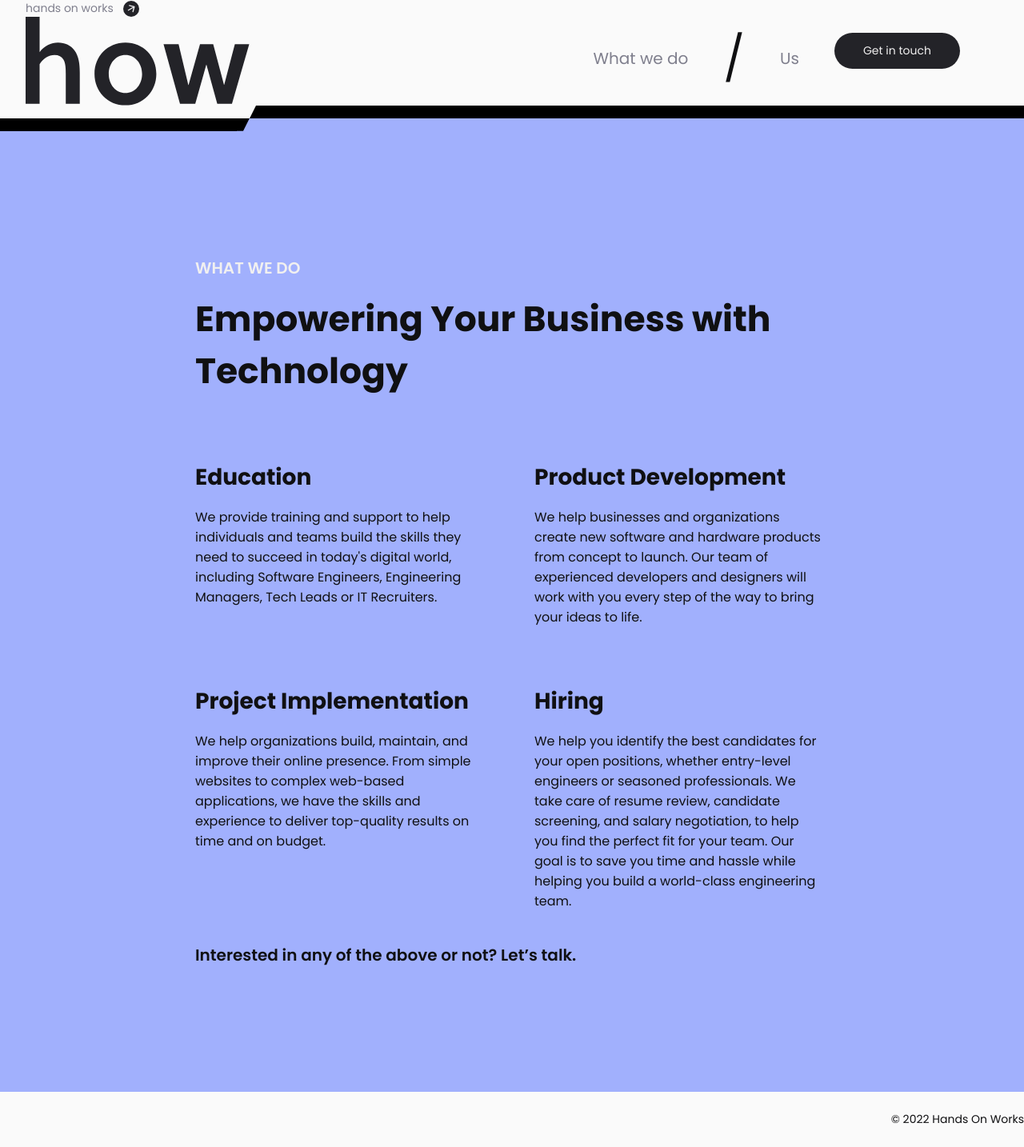
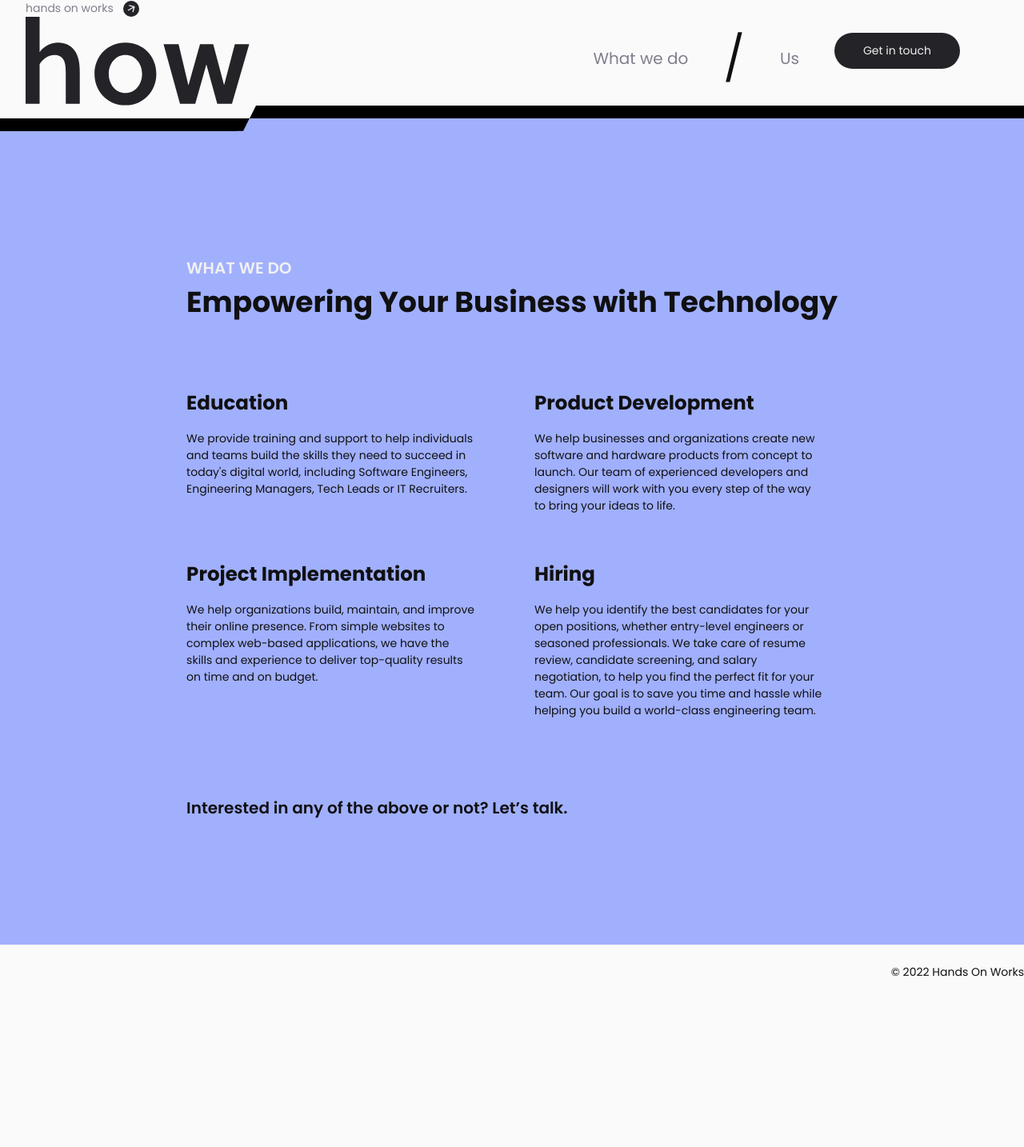
Before and after one commit to wedohow/wedohow.com, a Jekyll site: the page built from what-we-do.html, in a window 1280 px wide. Shown: the whole page at 80% size. Built offline with Jekyll 4.4.1, drawn with Linux system fonts in a browser that asks for light colours; after the commit the page ends 1250 px from its top, so only the background shows below that.

Commit message:
Adjust pages based on media queries

```diff
--- a/_sass/components.scss
+++ b/_sass/components.scss
@@ -2,4 +2,5 @@
 @import "components/footer";
 @import "components/main";
 @import "components/link";
+@import "components/article";
 @import "components/hr";
--- /dev/null
+++ b/_sass/components/article.scss
@@ -0,0 +1,55 @@
+.articles-container {
+  width: 100%;
+
+  &.articles-short {
+    article {
+      max-width: 360px;
+      height: auto;
+    }
+  }
+
+  &.single-column {
+    display: flex;
+    align-items: center;
+    flex-direction: column;
+  }
+
+  &.two-column {
+    display: grid;
+    gap: 0px 56px;
+
+    @include media("extra-small", "small") {
+      grid-template-columns: repeat(1, 1fr);
+    }
+
+    @include media("medium") {
+      grid-template-columns: repeat(2, 1fr);
+    }
+  }
+}
+
+article {
+  @include media("extra-small") {
+    margin-bottom: nth($spaces, 10);
+
+    p {
+      margin-top: nth($spaces, 2);
+    }
+  }
+
+  @include media("small") {
+    margin-bottom: nth($spaces, 10);
+
+    p {
+      margin-top: nth($spaces, 3);
+    }
+  }
+
+  @include media("medium") {
+    margin-bottom: nth($spaces, 14);
+
+    p {
+      margin-top: nth($spaces, 4);
+    }
+  }
+}
--- a/_sass/core.scss
+++ b/_sass/core.scss
@@ -5,9 +5,7 @@
   font-weight: 400;
   color: $high-emphasis;
   background: $background;
-}
 
-body {
   @include media("extra-small") {
     font-size: nth($spaces, 3);
   }
@@ -18,6 +16,11 @@
 
   @include media("large") {
     font-size: nth($spaces, 4);
+  }
+}
+
+body {
+  @include media("large") {
     padding: nth($spaces, 9) nth($spaces, 14) nth($spaces, 7) nth($spaces, 14);
   }
 
@@ -29,3 +32,48 @@
 strong {
   font-weight: 600;
 }
+
+h1,
+h2 {
+  font-weight: 700;
+}
+
+h3,
+h4 {
+  font-weight: 600;
+}
+
+h1 {
+  font-size: 2rem;
+}
+
+h2 {
+  font-size: 1.75rem;
+}
+
+h3 {
+  font-size: 1.5rem;
+}
+
+h4 {
+  font-size: 1.25rem;
+}
+
+main {
+  .content {
+    @include media("extra-small") {
+      max-width: 295px;
+      margin: 68px auto;
+    }
+
+    @include media("small") {
+      width: 383px;
+      margin: 104px auto;
+    }
+
+    @include media("medium") {
+      width: 792px;
+      margin: 140px auto;
+    }
+  }
+}
--- a/_sass/pages/us.scss
+++ b/_sass/pages/us.scss
@@ -9,25 +9,3 @@
     }
   }
 }
-
-.members-container {
-  @extend .my-14;
-  display: flex;
-  flex-direction: column;
-}
-
-.member {
-  @extend .mb-7;
-  width: 360px;
-  height: auto;
-}
-
-.member-title {
-  font-size: nth($spaces, 7);
-  font-weight: 700;
-}
-
-.member-text {
-  @extend .mt-4;
-  font-size: nth($spaces, 4);
-}
--- a/_sass/pages/what-we-do.scss
+++ b/_sass/pages/what-we-do.scss
@@ -12,13 +12,41 @@
   .what-we-do {
     display: flex;
     flex-direction: column;
-    max-width: 792px;
-    margin: 140px auto;
   }
 
   .brief {
     width: 100%;
     text-align: left;
+
+    @include media("extra-small") {
+      margin-bottom: nth($spaces, 10);
+
+      h1 {
+        font-size: nth($spaces, 7);
+      }
+    }
+
+    @include media("small") {
+      margin-bottom: nth($spaces, 10);
+
+      h1 {
+        font-size: nth($spaces, 8);
+      }
+    }
+
+    @include media("medium") {
+      margin-bottom: nth($spaces, 20);
+
+      h1 {
+        font-size: nth($spaces, 9);
+      }
+    }
+
+    @include media("large") {
+      h1 {
+        font-size: nth($spaces, 11);
+      }
+    }
   }
 
   .brief-title {
@@ -28,33 +56,6 @@
     text-transform: uppercase;
   }
 
-  .brief-text {
-    font-size: nth($spaces, 11);
-    font-weight: 700;
-  }
-
-  .services-container {
-    display: grid;
-    width: 100%;
-    gap: 72px 56px;
-    grid-template-columns: repeat(2, 1fr);
-  }
-
-  .service {
-    width: 360px;
-    height: auto;
-  }
-
-  .service-title {
-    font-size: nth($spaces, 7);
-    font-weight: 700;
-  }
-
-  .service-text {
-    @extend .mt-4;
-    font-size: nth($spaces, 4);
-  }
-
   .interested {
     @extend .mt-10;
     font-size: nth($spaces, 5);
--- a/what-we-do.html
+++ b/what-we-do.html
@@ -5,38 +5,48 @@
 ---
 
 <div class="what-we-do">
-  <div class="brief mb-20">
+  <div class="brief">
     <div class="brief-title">What we do</div>
-    <div class="brief-text mt-4">
-      Empowering Your Business with Technology
-    </div>
+    <h1>Empowering Your Business with Technology</h1>
   </div>
 
-  <div class="services-container">
-    <div class="service">
-      <div class="service-title">Education</div>
-      <div class="service-text">
-        We provide training and support to help individuals and teams build the skills they need to succeed in today's digital world, including Software Engineers, Engineering Managers, Tech Leads or  IT Recruiters.
-      </div>
-    </div>
-    <div class="service">
-      <div class="service-title">Product Development</div>
-      <div class="service-text">
-        We help businesses and organizations create new software and hardware products from concept to launch. Our team of experienced developers and designers will work with you every step of the way to bring your ideas to life.
-      </div>
-    </div>
-    <div class="service">
-      <div class="service-title">Project Implementation</div>
-      <div class="service-text">
-        We help organizations build, maintain, and improve their online presence. From simple websites to complex web-based applications, we have the skills and experience to deliver top-quality results on time and on budget.
-      </div>
-    </div>
-    <div class="service">
-      <div class="service-title">Hiring</div>
-      <div class="service-text">
-        We help you identify the best candidates for your open positions, whether entry-level engineers or seasoned professionals. We take care of resume review, candidate screening, and salary negotiation, to help you find the perfect fit for your team. Our goal is to save you time and hassle while helping you build a world-class engineering team.
-      </div>
-    </div>
+  <div class="articles-container articles-short two-column">
+    <article>
+      <h2>Education</h2>
+      <p>
+        We provide training and support to help individuals and teams build the
+        skills they need to succeed in today's digital world, including Software
+        Engineers, Engineering Managers, Tech Leads or IT Recruiters.
+      </p>
+    </article>
+    <article>
+      <h2>Product Development</h2>
+      <p>
+        We help businesses and organizations create new software and hardware
+        products from concept to launch. Our team of experienced developers and
+        designers will work with you every step of the way to bring your ideas
+        to life.
+      </p>
+    </article>
+    <article>
+      <h2>Project Implementation</h2>
+      <p>
+        We help organizations build, maintain, and improve their online
+        presence. From simple websites to complex web-based applications, we
+        have the skills and experience to deliver top-quality results on time
+        and on budget.
+      </p>
+    </article>
+    <article>
+      <h2>Hiring</h2>
+      <p>
+        We help you identify the best candidates for your open positions,
+        whether entry-level engineers or seasoned professionals. We take care of
+        resume review, candidate screening, and salary negotiation, to help you
+        find the perfect fit for your team. Our goal is to save you time and
+        hassle while helping you build a world-class engineering team.
+      </p>
+    </article>
   </div>
 
   <div class="interested">
```
Also changed, not shown: us.html (+16 -16 lines).
